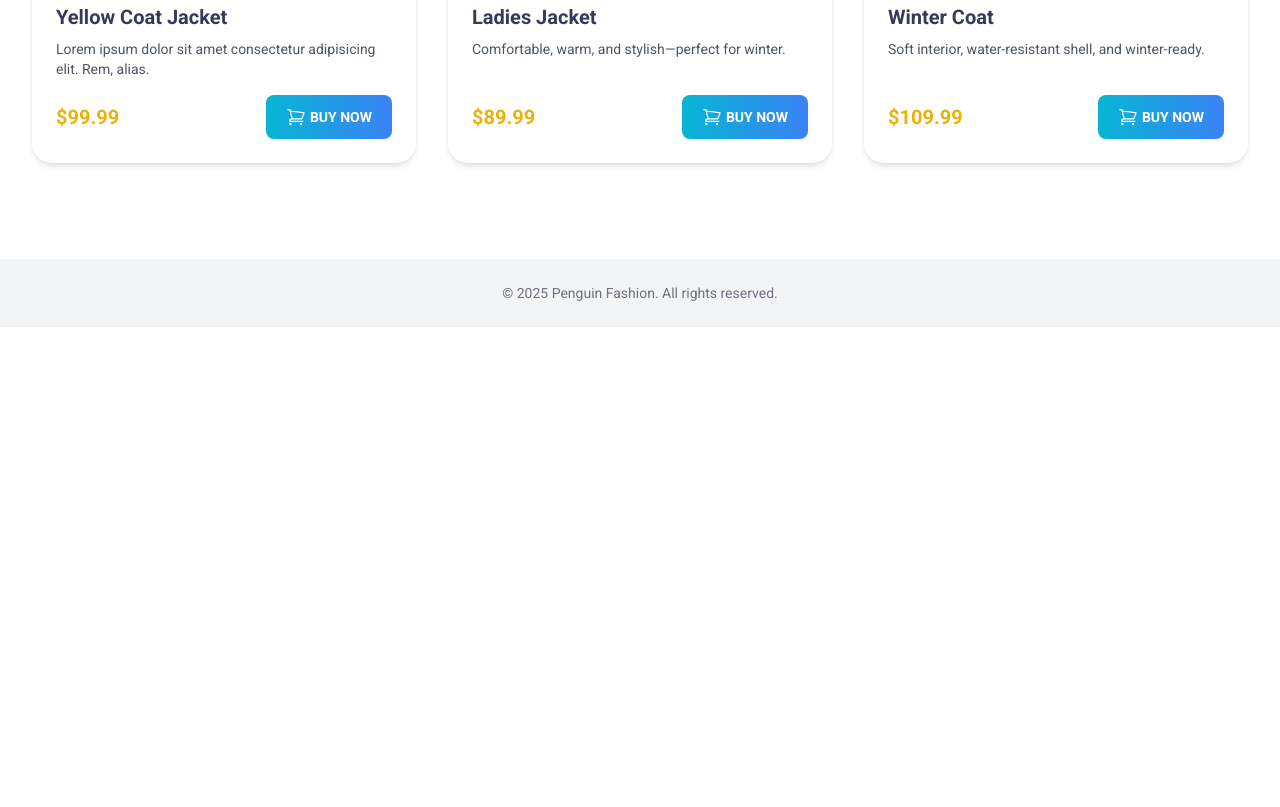
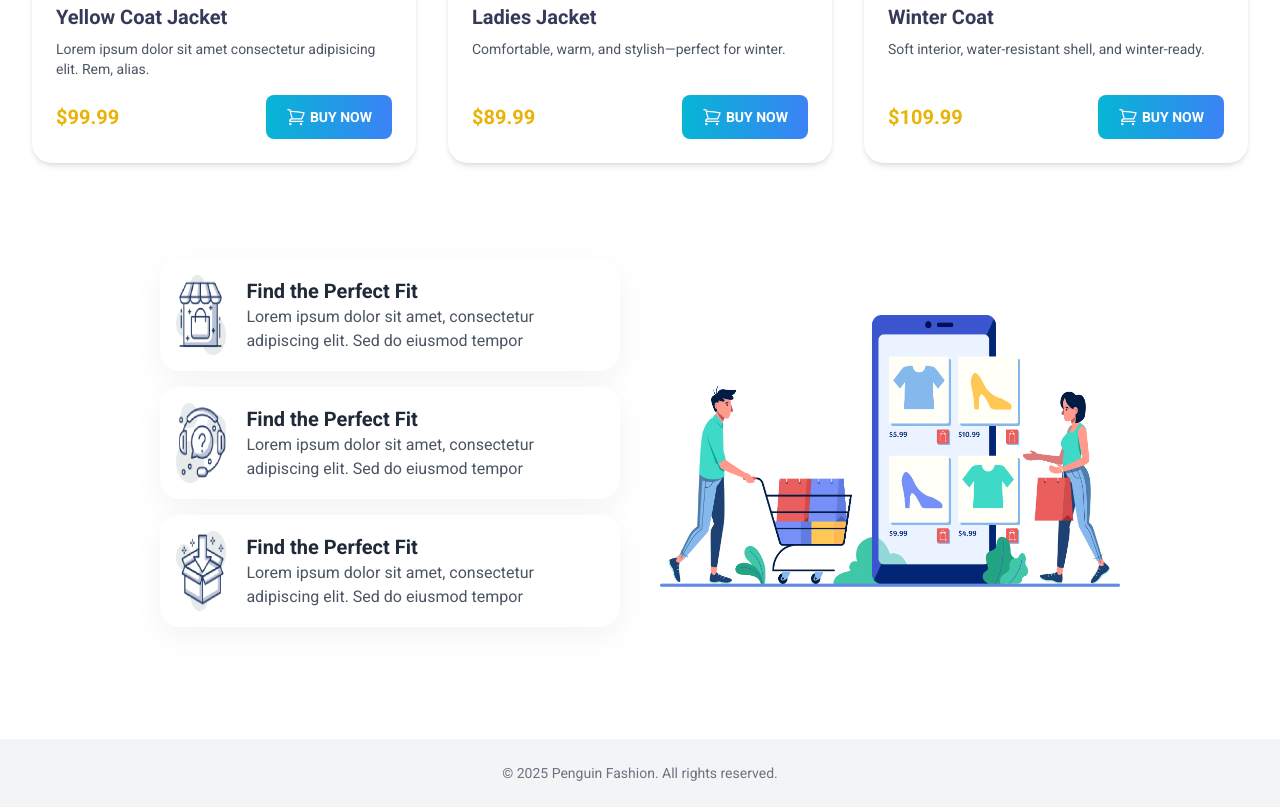
Before and after one commit to akhlas789/penguin-fashion, a plain HTML site: page index.html in a window 1280 px wide. Shown: the part 1687-2494 px from the top of the page. Before the commit the page ends 2014 px from the top, so only its background shows below. Drawn offline with nearby package versions, Linux system fonts and the light colour scheme.

Commit message:
all project done

```diff
--- a/index.html
+++ b/index.html
@@ -30,7 +30,9 @@
           >
             <img
               class="flex title-font font-medium items-center text-gray-900 mb-4 h-12 md:mb-0"
-            src="./icons/logo.png" alt="">
+              src="./icons/logo.png"
+              alt=""
+            />
             <nav
               class="md:ml-auto flex flex-wrap items-center text-base justify-center"
             >
@@ -433,6 +435,57 @@
         </div>
       </div>
     </main>
+    <section class="max-w-[80%] mx-auto px-4 md:px-8 py-12">
+      <div class="flex flex-row-reverse">
+        <div class="w-1/2 flex justify-center items-center  ml-4">
+          <img src="./images/shopping.png" alt="" />
+        </div>
+        <div class="w-1/2 mr-6">
+          <div
+            class="rounded-[20px] shadow-[0px_10px_30px_0px_rgba(0,0,0,0.05)] bg-white p-4 flex flex-row justify-center items-center mb-4"
+          >
+            <div>
+              <img class="h-[80px] w-[80px]" src="./icons/house.png" alt="" />
+            </div>
+            <div class="ml-5">
+              <h2 class="text-xl font-semibold">Find the Perfect Fit</h2>
+              <p class="text-gray-600">
+                Lorem ipsum dolor sit amet, consectetur adipiscing elit. Sed do
+                eiusmod tempor
+              </p>
+            </div>
+          </div>
+          <div
+            class="rounded-[20px] shadow-[0px_10px_30px_0px_rgba(0,0,0,0.05)] bg-white p-4 flex flex-row justify-center items-center mb-4"
+          >
+            <div>
+              <img class="h-[80px] w-[80px]" src="./icons/question.png" alt="" />
+            </div>
+            <div class="ml-5">
+              <h2 class="text-xl font-semibold">Find the Perfect Fit</h2>
+              <p class="text-gray-600">
+                Lorem ipsum dolor sit amet, consectetur adipiscing elit. Sed do
+                eiusmod tempor
+              </p>
+            </div>
+          </div>
+          <div
+            class="rounded-[20px] shadow-[0px_10px_30px_0px_rgba(0,0,0,0.05)] bg-white p-4 flex flex-row justify-center items-center mb-4"
+          >
+            <div>
+              <img class="h-[80px] w-[80px]" src="./icons/box.png" alt="" />
+            </div>
+            <div class="ml-5">
+              <h2 class="text-xl font-semibold">Find the Perfect Fit</h2>
+              <p class="text-gray-600">
+                Lorem ipsum dolor sit amet, consectetur adipiscing elit. Sed do
+                eiusmod tempor
+              </p>
+            </div>
+          </div>
+        </div>
+      </div>
+    </section>
 
     <footer class="bg-[#f3f4f6] text-center py-6 mt-12 text-sm text-gray-500">
       &copy; 2025 Penguin Fashion. All rights reserved.
```
